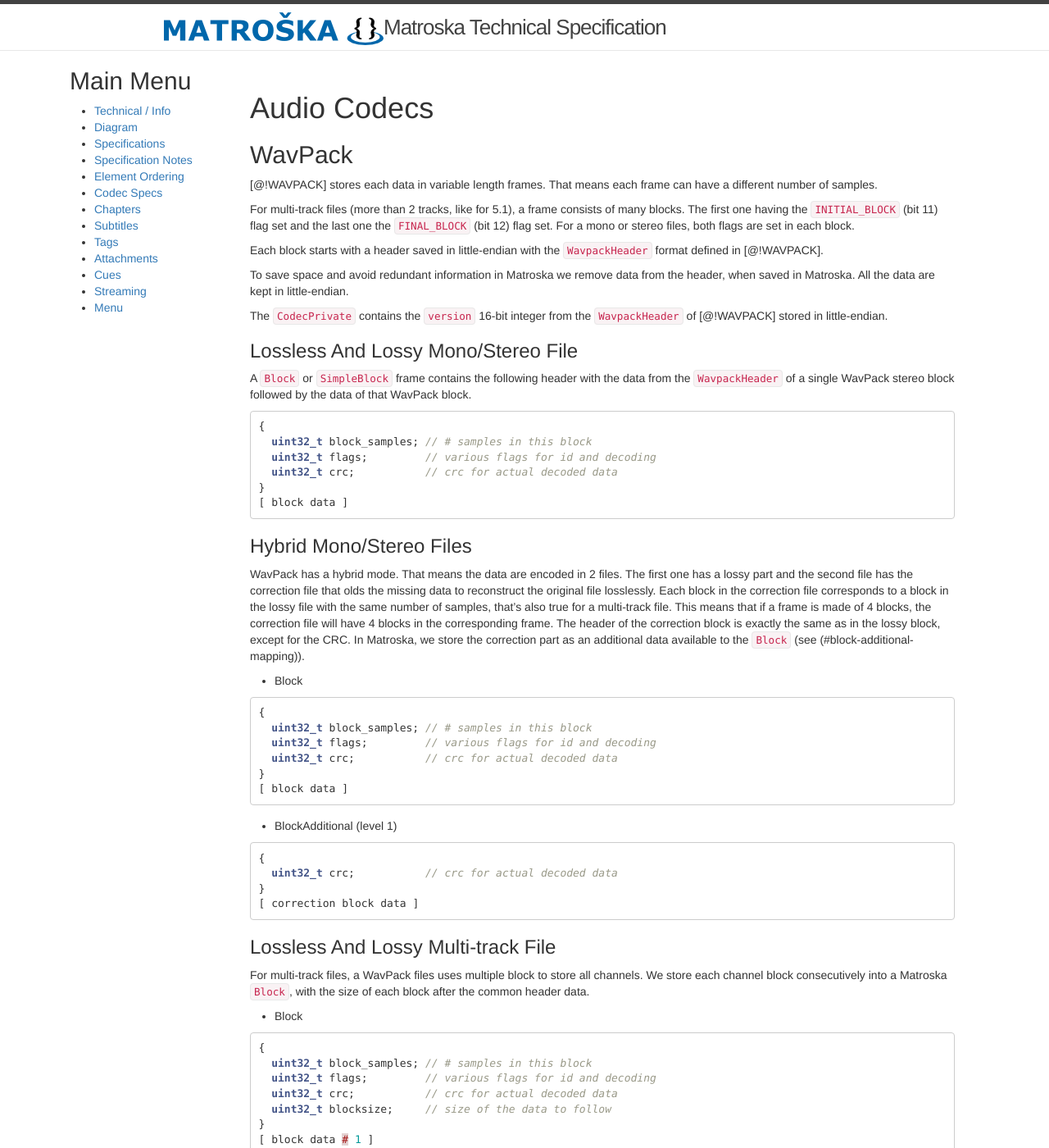
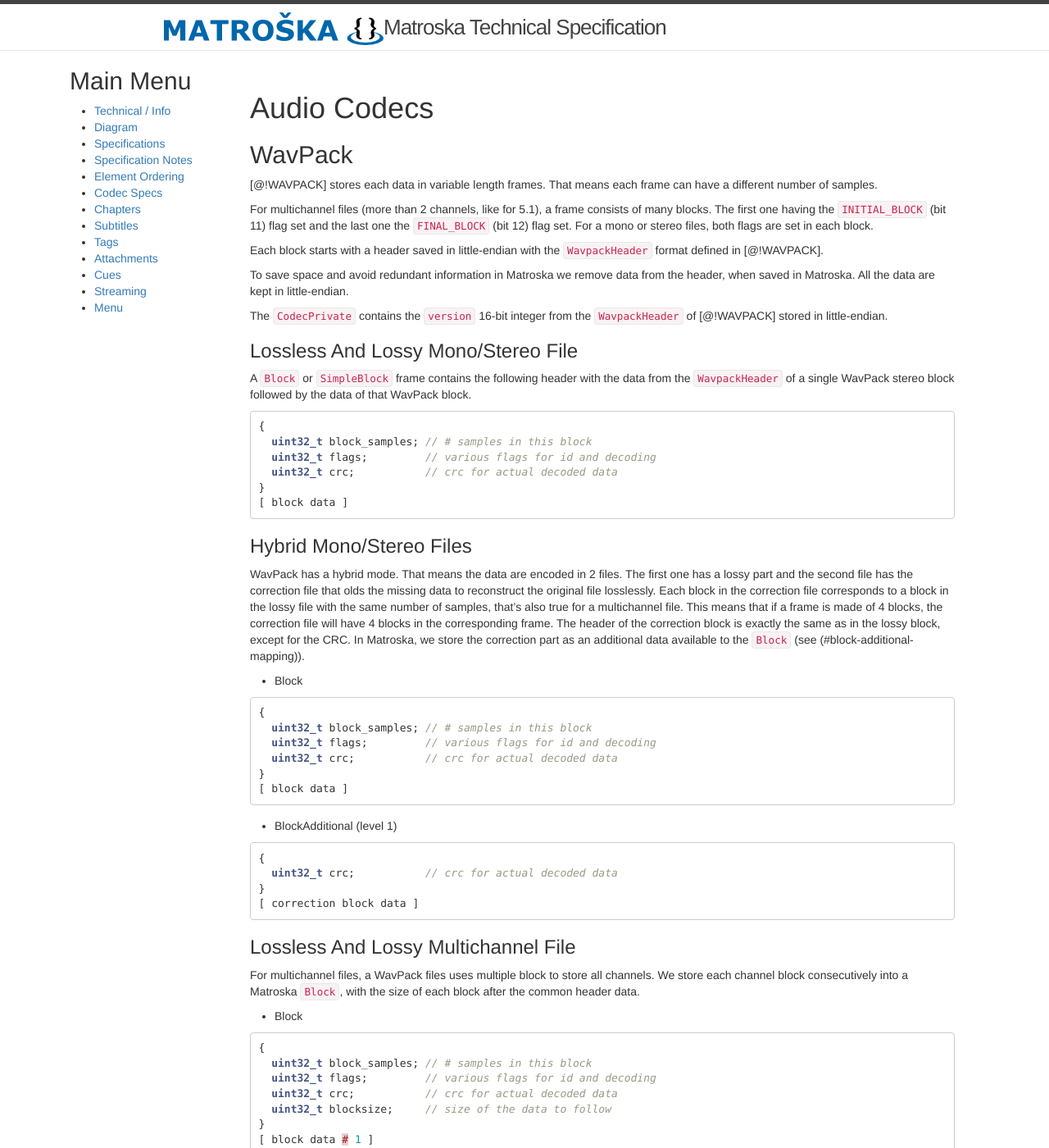
Before and after one commit to ietf-wg-cellar/matroska-specification, a Jekyll site: the page built from wavpack.md, in a window 1280 px wide and 1400 px high. Shown: the whole window at 82% size. Built offline with Jekyll 4.4.1, drawn with Linux system fonts in a browser that asks for light colours; our own code applies the rules of GitHub Pages for plain Markdown files; some of the changed text lies outside the part shown.

Commit message:
rename WavPack multi-track to multichannel
There's many channels in a single track.

````diff
--- a/wavpack.md
+++ b/wavpack.md
@@ -7,7 +7,7 @@
 
 [@!WAVPACK] stores each data in variable length frames. That means each frame can have a different number of samples.
 
-For multi-track files (more than 2 tracks, like for 5.1), a frame consists of many blocks.
+For multichannel files (more than 2 channels, like for 5.1), a frame consists of many blocks.
 The first one having the `INITIAL_BLOCK` (bit 11) flag set and the last one the `FINAL_BLOCK` (bit 12) flag set.
 For a mono or stereo files, both flags are set in each block.
 
@@ -37,7 +37,7 @@
 WavPack has a hybrid mode.
 That means the data are encoded in 2 files.
 The first one has a lossy part and the second file has the correction file that olds the missing data to reconstruct the original file losslessly.
-Each block in the correction file corresponds to a block in the lossy file with the same number of samples, that's also true for a multi-track file.
+Each block in the correction file corresponds to a block in the lossy file with the same number of samples, that's also true for a multichannel file.
 This means that if a frame is made of 4 blocks, the correction file will have 4 blocks in the corresponding frame.
 The header of the correction block is exactly the same as in the lossy block, except for the CRC.
 In Matroska, we store the correction part as an additional data available to the `Block` (see (#block-additional-mapping)).
@@ -62,9 +62,9 @@
 [ correction block data ]
 ```
 
-### Lossless And Lossy Multi-track File
+### Lossless And Lossy Multichannel File
 
-For multi-track files, a WavPack files uses multiple block to store all channels.
+For multichannel files, a WavPack files uses multiple block to store all channels.
 We store each channel block consecutively into a Matroska `Block`, with the size of each block after the common header data.
 
 * Block
@@ -92,11 +92,11 @@
 ...
 ```
 
-### Hybrid Multi-track Files
+### Hybrid Multichannel Files
 
 Here we store the multichannel lossy blocks as for non-hybrid file.
 
-The `BlockAdditional` contains the correction multi-channel blocks.
+The `BlockAdditional` contains the correction multichannel blocks.
 They are stored consecutively with their CRC and blocksize.
 
 * Block
````
Also changed, not shown: codec_specs.md (+1 -1 lines).
